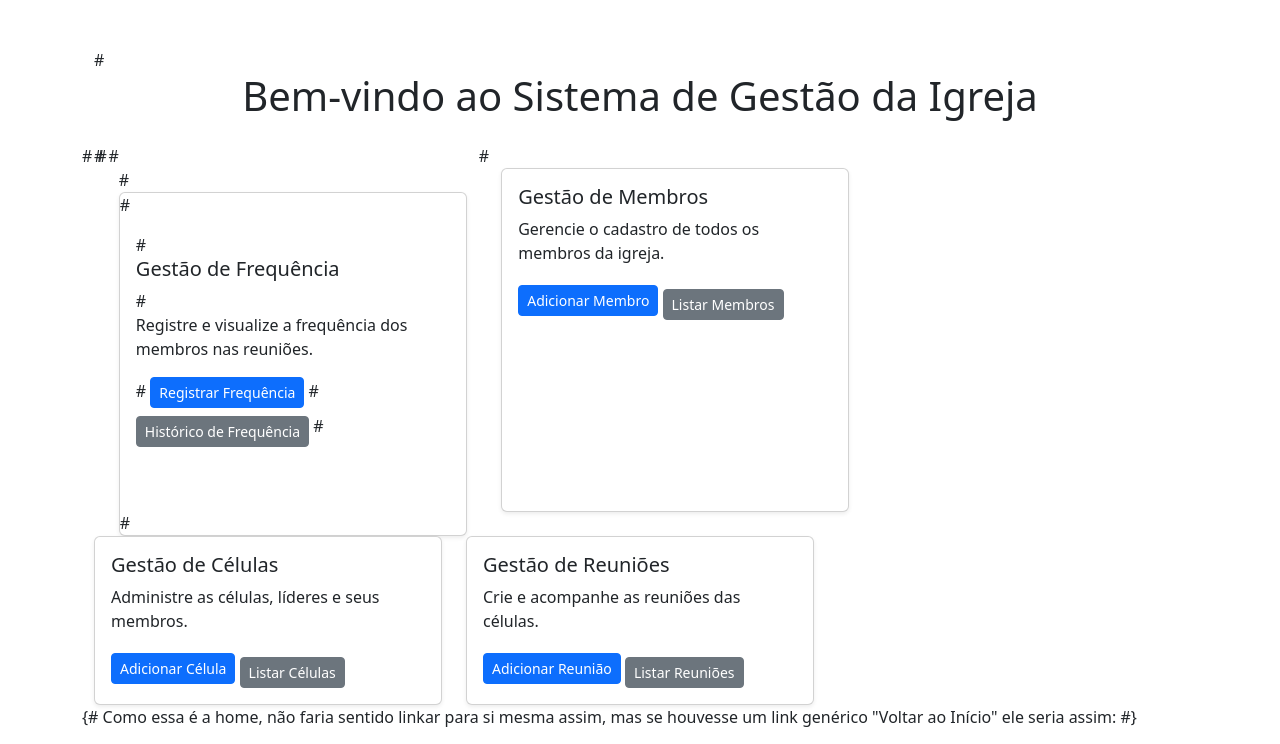
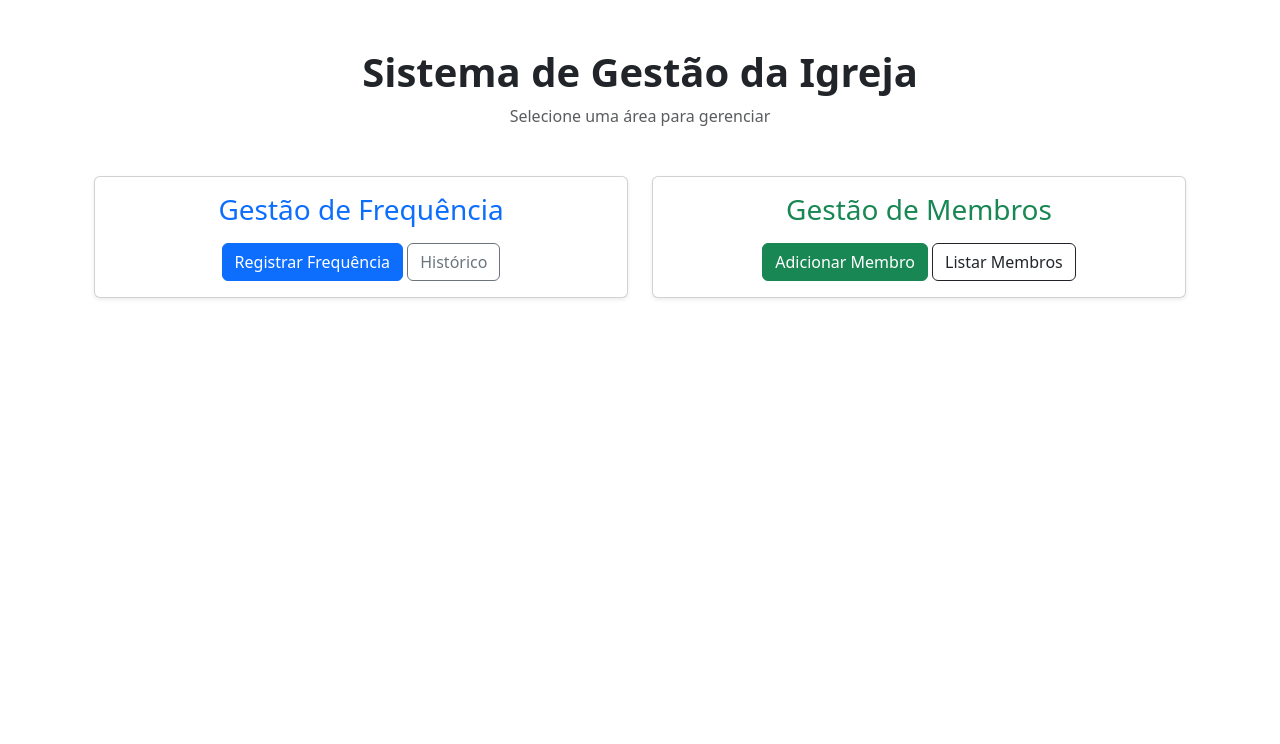
Before and after one commit to Marcos415/sistema_igreja, a Django app: template membros/templates/membros/home_sistema.html in a window 1280 px wide. Shown: the part 56-800 px from the top of the page. Run offline with Django 5.2, Linux system fonts and the light colour scheme; the template is opened without the code that fills it, so the values that code supplies are empty; parts of the project's set-up code (start-up, migrations or seed data) failed here and were passed over.

```diff
--- a/membros/templates/membros/home_sistema.html
+++ b/membros/templates/membros/home_sistema.html
@@ -1,83 +1,32 @@
-{% extends 'base.html' %} {# Supondo que você estenda um template base.html #}
-{% load static %} {# Para carregar arquivos estáticos como CSS/JS, se necessário #}
-
-{% block title %}Página Inicial - Sistema da Igreja{% endblock %}
+{% extends 'base.html' %}
 
 {% block content %}
 <div class="container mt-5">
-    {# Mensagens do Django (adicionado para você ver os messages.success/error) #}
-    {% if messages %}
-        <div class="mb-4">
-            {% for message in messages %}
-                <div class="alert alert-{{ message.tags }} alert-dismissible fade show" role="alert">
-                    {{ message }}
-                    <button type="button" class="btn-close" data-bs-dismiss="alert" aria-label="Close"></button>
-                </div>
-            {% endfor %}
-        </div>
-    {% endif %}
+    <div class="text-center mb-5">
+        <h1 class="fw-bold text-dark">Sistema de Gestão da Igreja</h1>
+        <p class="text-muted">Selecione uma área para gerenciar</p>
+    </div>
 
-#    <h1 class="text-center mb-4">Bem-vindo ao Sistema de Gestão da Igreja</h1>
-#
-#    <div class="row row-cols-1 row-cols-md-2 row-cols-lg-3 g-4">
-#        {# Cartão para Gestão de Frequência #}
-#        <div class="col">
-#            <div class="card h-100 shadow-sm">
-#                <div class="card-body">
-#                    <h5 class="card-title">Gestão de Frequência</h5>
-#                    <p class="card-text">Registre e visualize a frequência dos membros nas reuniões.</p>
-#                    <a href="{% url 'membros:selecionar_reuniao_frequencia' %}" class="btn btn-primary btn-sm">Registrar Frequência</a>
-#                    <a href="{% url 'membros:historico_frequencia' %}" class="btn btn-secondary btn-sm mt-2">Histórico de Frequência</a>
-#                </div>
-#            </div>
-#        </div>#
-
-        {# Cartão para Gestão de Membros #}
-        <div class="col">
-            <div class="card h-100 shadow-sm">
-                <div class="card-body">
-                    <h5 class="card-title">Gestão de Membros</h5>
-                    <p class="card-text">Gerencie o cadastro de todos os membros da igreja.</p>
-                    {# CORREÇÃO AQUI: 'cadastrar_membro' foi alterado para 'adicionar_membro' (já estava correto no seu envio) #}
-                    <a href="{% url 'membros:adicionar_membro' %}" class="btn btn-primary btn-sm">Adicionar Membro</a>
-                    <a href="{% url 'membros:listar_membros' %}" class="btn btn-secondary btn-sm mt-2">Listar Membros</a>
+    <div class="row g-4">
+        <div class="col-md-6">
+            <div class="card shadow-sm h-100">
+                <div class="card-body text-center">
+                    <h3 class="text-primary mb-3">Gestão de Frequência</h3>
+                    <a href="{% url 'membros:selecionar_reuniao_frequencia' %}" class="btn btn-primary">Registrar Frequência</a>
+                    <a href="{% url 'membros:historico_frequencia' %}" class="btn btn-outline-secondary">Histórico</a>
                 </div>
             </div>
         </div>
 
-        {# Cartão para Gestão de Células #}
-        <div class="col">
-            <div class="card h-100 shadow-sm">
-                <div class="card-body">
-                    <h5 class="card-title">Gestão de Células</h5>
-                    <p class="card-text">Administre as células, líderes e seus membros.</p>
-                    {# CORREÇÃO AQUI: 'cadastrar_celula' alterado para 'adicionar_celula' #}
-                    <a href="{% url 'membros:adicionar_celula' %}" class="btn btn-primary btn-sm">Adicionar Célula</a>
-                    <a href="{% url 'membros:listar_celulas' %}" class="btn btn-secondary btn-sm mt-2">Listar Células</a>
+        <div class="col-md-6">
+            <div class="card shadow-sm h-100">
+                <div class="card-body text-center">
+                    <h3 class="text-success mb-3">Gestão de Membros</h3>
+                    <a href="{% url 'membros:adicionar_membro' %}" class="btn btn-success">Adicionar Membro</a>
+                    <a href="{% url 'membros:listar_membros' %}" class="btn btn-outline-dark">Listar Membros</a>
                 </div>
             </div>
         </div>
-
-        {# Cartão para Gestão de Reuniões #}
-        <div class="col">
-            <div class="card h-100 shadow-sm">
-                <div class="card-body">
-                    <h5 class="card-title">Gestão de Reuniões</h5>
-                    <p class="card-text">Crie e acompanhe as reuniões das células.</p>
-                    {# CORREÇÃO AQUI: 'cadastrar_reuniao' alterado para 'adicionar_reuniao' #}
-                    <a href="{% url 'membros:adicionar_reuniao' %}" class="btn btn-primary btn-sm">Adicionar Reunião</a>
-                    <a href="{% url 'membros:listar_reunioes' %}" class="btn btn-secondary btn-sm mt-2">Listar Reuniões</a>
-                </div>
-            </div>
-        </div>
-
-        {# Exemplo de link que *poderia* ter o erro original, agora corrigido #}
-        {# Este link abaixo é um exemplo de onde você *poderia* ter o {% url 'gestao_frequencia' %} #}
-        {# E que deve ser trocado para o nome correto 'home_sistema' se ele apontasse para a home. #}
-        {# Como essa é a home, não faria sentido linkar para si mesma assim,
-            mas se houvesse um link genérico "Voltar ao Início" ele seria assim: #}
-        {# <a href="{% url 'membros:home_sistema' %}">Voltar ao Início</a> #}
-
     </div>
 </div>
 {% endblock %}
```
Also changed, not shown: membros/templates/membros/celula_form.html (+43 -9 lines), membros/templates/membros/membro_form.html (+49 -10 lines), membros/views.py (+38 -96 lines).
